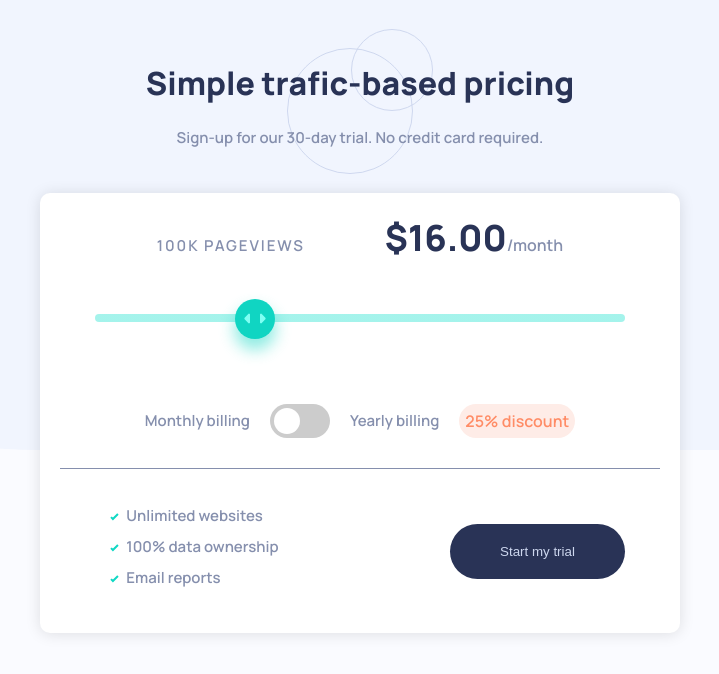
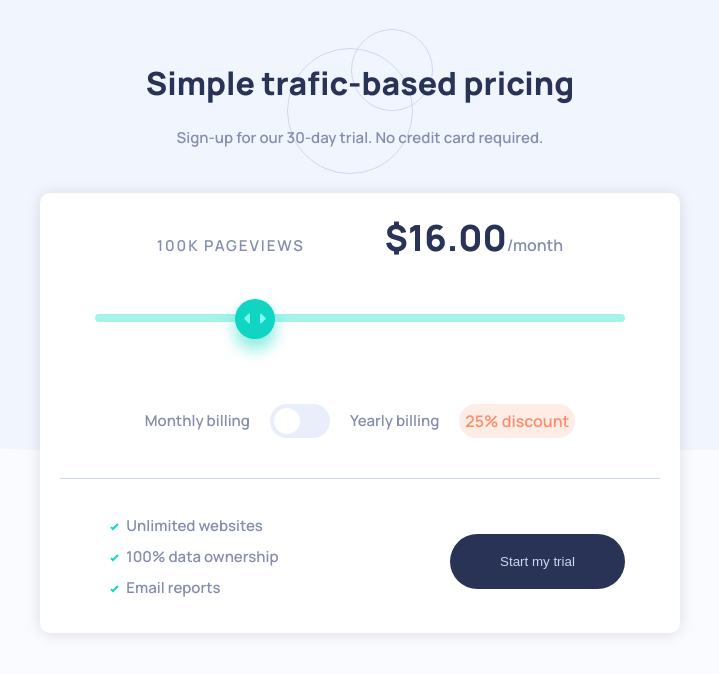
Before and after one commit to Vernacci/interactive-pricing-component, a Vue app: page / in a window 1280 px wide. Shown: the top 674 px of the page, without its empty margins (280-999 px from the left). Built offline with nearby package versions, Linux system fonts and the light colour scheme.

Commit message:
css update

```diff
--- a/src/css/toggle.css
+++ b/src/css/toggle.css
@@ -1,11 +1,11 @@
 .toggle-container {
-  margin-top: 50px;
+  margin-top: 40px;
   display: flex;
   justify-content: center;
   align-items: center;
   gap: 20px;
-  padding: 30px;
-  border-bottom: 1px solid var(--gray-blue);
+  padding: 40px;
+  border-bottom: 1px solid var(--lg-blue);
 }
 
 .switch {
@@ -28,10 +28,14 @@
   left: 0;
   right: 0;
   bottom: 0;
-  background-color: #ccc;
+  background-color: var(--light-gray-blue);
   -webkit-transition: 0.4s;
   transition: 0.4s;
   width: 60px;
+}
+
+.toggle:hover {
+  background-color: var(--soft-cyan);
 }
 
 .toggle:before {
@@ -47,11 +51,11 @@
 }
 
 input:checked + .toggle {
-  background-color: #2196f3;
+  background-color: var(--strong-cyan);
 }
 
 input:focus + .toggle {
-  box-shadow: 0 0 1px #2196f3;
+  box-shadow: 0 0 1px var(--strong-cyan);
 }
 
 input:checked + .toggle:before {
```
